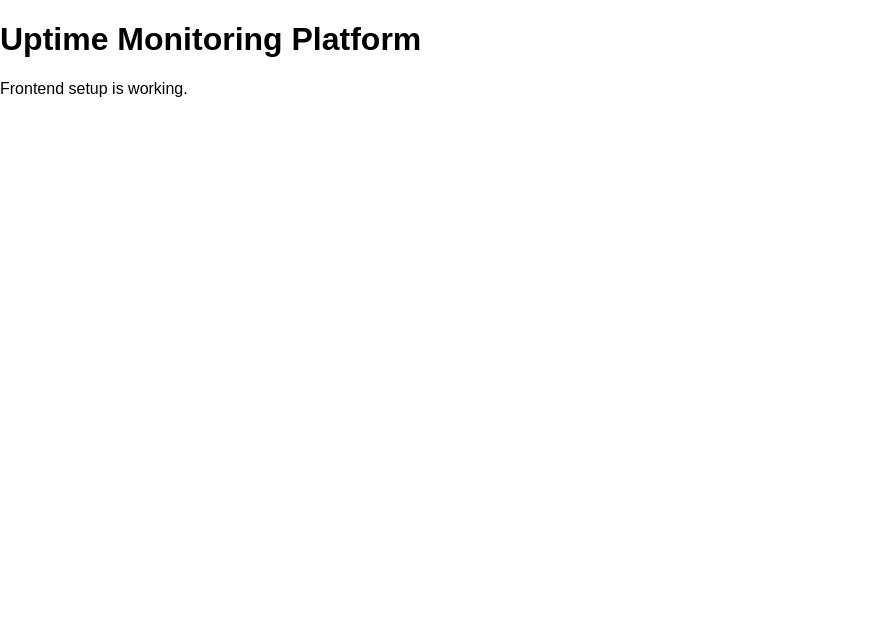
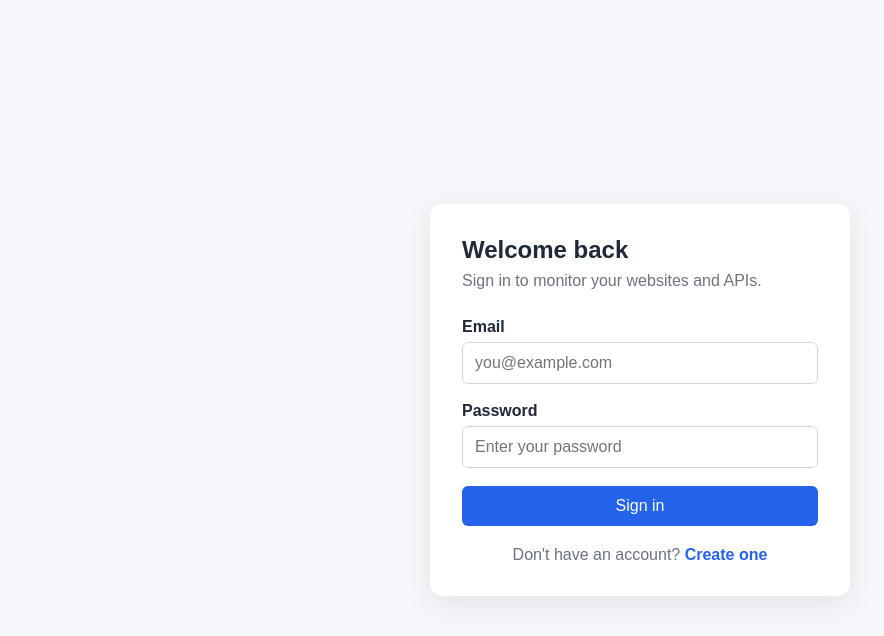
Before and after one commit to Shree4226/Uptime_Monitoring_Platform, a React (Vite) app in the folder frontend/: page /login in a window 1280 px wide. Shown: the top 636 px of the page, without its empty margins (0-884 px from the left). Built offline with nearby package versions, Linux system fonts and the light colour scheme.

Commit message:
feat: add authentication UI and routes

```diff
--- a/frontend/package.json
+++ b/frontend/package.json
@@ -11,7 +11,8 @@
   },
   "dependencies": {
     "react": "^19.2.8",
-    "react-dom": "^19.2.8"
+    "react-dom": "^19.2.8",
+    "react-router-dom": "^7.18.4"
   },
   "devDependencies": {
     "@eslint/js": "^10.0.1",
--- a/frontend/src/App.tsx
+++ b/frontend/src/App.tsx
@@ -1,9 +1,16 @@
+import { BrowserRouter, Routes, Route, Navigate } from "react-router-dom"
+import Login from "./pages/Login"
+import Register from "./pages/Register"
+
 function App() {
   return (
-    <div>
-      <h1>Uptime Monitoring Platform</h1>
-      <p>Frontend setup is working.</p>
-    </div>
+    <BrowserRouter>
+      <Routes>
+        <Route path="/login" element={<Login />} />
+        <Route path="/register" element={<Register />} />
+        <Route path="*" element={<Navigate to="/login" replace />} />
+      </Routes>
+    </BrowserRouter>
   )
 }
 
--- a/frontend/src/index.css
+++ b/frontend/src/index.css
@@ -5,4 +5,81 @@
 body {
   margin: 0;
   font-family: Arial, sans-serif;
+  background: #f5f7fb;
+  color: #1f2937;
 }
+
+button,
+input {
+  font: inherit;
+}
+
+.auth-page {
+  min-height: 100vh;
+  display: flex;
+  align-items: center;
+  justify-content: center;
+  padding: 24px;
+}
+
+.auth-card {
+  width: 100%;
+  max-width: 420px;
+  padding: 32px;
+  background: white;
+  border-radius: 12px;
+  box-shadow: 0 8px 30px rgba(0, 0, 0, 0.08);
+}
+
+.auth-card h1 {
+  margin: 0 0 8px;
+}
+
+.auth-subtitle {
+  margin: 0 0 28px;
+  color: #6b7280;
+}
+
+.form-group {
+  margin-bottom: 18px;
+}
+
+.form-group label {
+  display: block;
+  margin-bottom: 6px;
+  font-weight: 600;
+}
+
+.form-group input {
+  width: 100%;
+  padding: 11px 12px;
+  border: 1px solid #d1d5db;
+  border-radius: 6px;
+  outline: none;
+}
+
+.form-group input:focus {
+  border-color: #2563eb;
+}
+
+.auth-card button {
+  width: 100%;
+  padding: 11px;
+  border: none;
+  border-radius: 6px;
+  background: #2563eb;
+  color: white;
+  cursor: pointer;
+}
+
+.auth-footer {
+  margin: 20px 0 0;
+  text-align: center;
+  color: #6b7280;
+}
+
+.auth-footer a {
+  color: #2563eb;
+  text-decoration: none;
+  font-weight: 600;
+}
--- /dev/null
+++ b/frontend/src/pages/Login.tsx
@@ -0,0 +1,42 @@
+import { Link } from "react-router-dom"
+
+function Login() {
+  return (
+    <main className="auth-page">
+      <section className="auth-card">
+        <h1>Welcome back</h1>
+        <p className="auth-subtitle">
+          Sign in to monitor your websites and APIs.
+        </p>
+
+        <form>
+          <div className="form-group">
+            <label htmlFor="email">Email</label>
+            <input
+              id="email"
+              type="email"
+              placeholder="you@example.com"
+            />
+          </div>
+
+          <div className="form-group">
+            <label htmlFor="password">Password</label>
+            <input
+              id="password"
+              type="password"
+              placeholder="Enter your password"
+            />
+          </div>
+
+          <button type="submit">Sign in</button>
+        </form>
+
+        <p className="auth-footer">
+          Don't have an account? <Link to="/register">Create one</Link>
+        </p>
+      </section>
+    </main>
+  )
+}
+
+export default Login
--- /dev/null
+++ b/frontend/src/pages/Register.tsx
@@ -0,0 +1,51 @@
+import { Link } from "react-router-dom"
+
+function Register() {
+  return (
+    <main className="auth-page">
+      <section className="auth-card">
+        <h1>Create your account</h1>
+        <p className="auth-subtitle">
+          Start monitoring your websites and APIs.
+        </p>
+
+        <form>
+          <div className="form-group">
+            <label htmlFor="username">Username</label>
+            <input
+              id="username"
+              type="text"
+              placeholder="Choose a username"
+            />
+          </div>
+
+          <div className="form-group">
+            <label htmlFor="email">Email</label>
+            <input
+              id="email"
+              type="email"
+              placeholder="you@example.com"
+            />
+          </div>
+
+          <div className="form-group">
+            <label htmlFor="password">Password</label>
+            <input
+              id="password"
+              type="password"
+              placeholder="At least 8 characters"
+            />
+          </div>
+
+          <button type="submit">Create account</button>
+        </form>
+
+        <p className="auth-footer">
+          Already have an account? <Link to="/login">Sign in</Link>
+        </p>
+      </section>
+    </main>
+  )
+}
+
+export default Register
```
Also changed, not shown: 1 other file (tests, documents, lock files or other folders).
